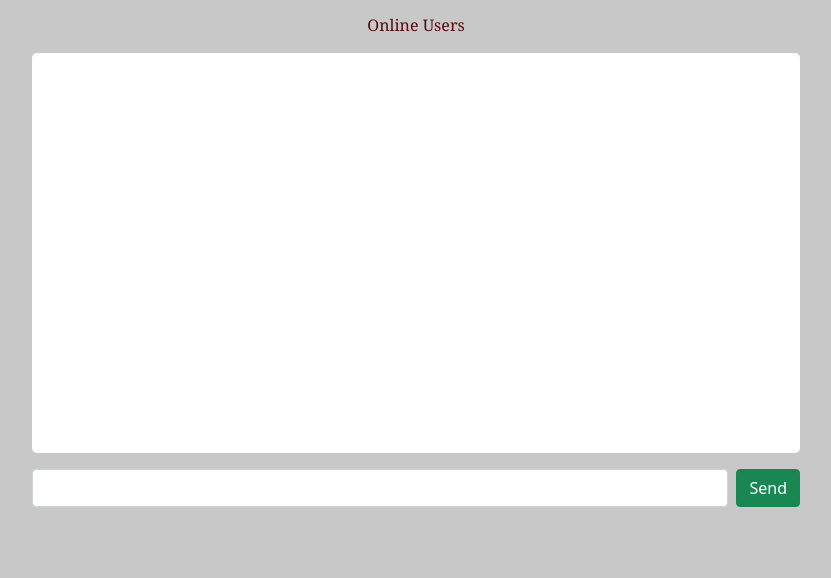
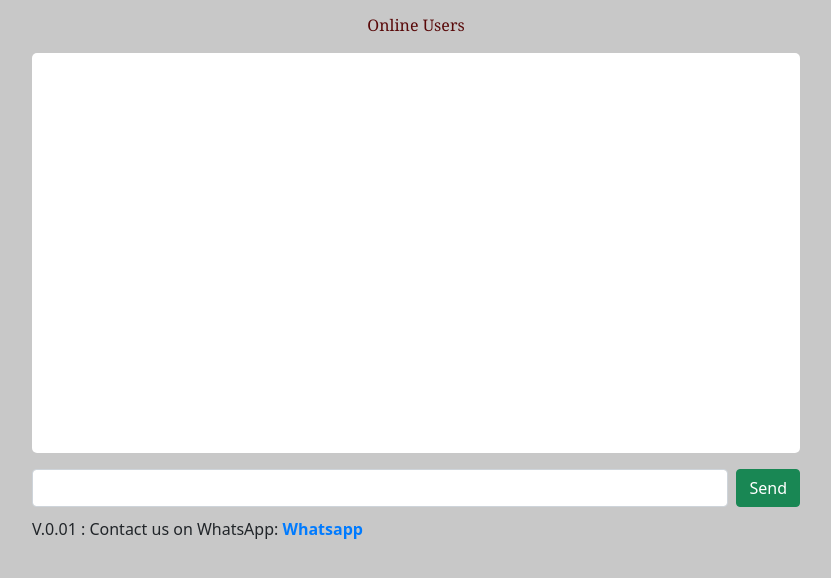
Before and after one commit to Its-me-nishmal/Chatting_with_telegram_api, a website: page user.html in a window 1280 px wide. Shown: the part 90-668 px from the top of the page, without its empty margins (224-1055 px from the left). Drawn offline with nearby package versions, Linux system fonts and the light colour scheme; no server answers.

Commit message:
updating

```diff
--- a/user.html
+++ b/user.html
@@ -66,6 +66,12 @@
       }
     }
 
+    a {
+            text-decoration: none; /* Remove underline */
+            color: #007bff; /* Set your desired link color */
+            font-weight: bold;
+        }
+
 
 
 
@@ -117,6 +123,11 @@
         class="btn btn-success" onclick="sendMessage()">Send</button>
     </form>
   </div>
+
+  <p>
+    V.0.01 : Contact us on WhatsApp:
+    <a href="https://api.whatsapp.com/send?phone=7994107442" target="_blank">Whatsapp</a>
+</p>
 
   <script>
     async function sendMessage() {
```
